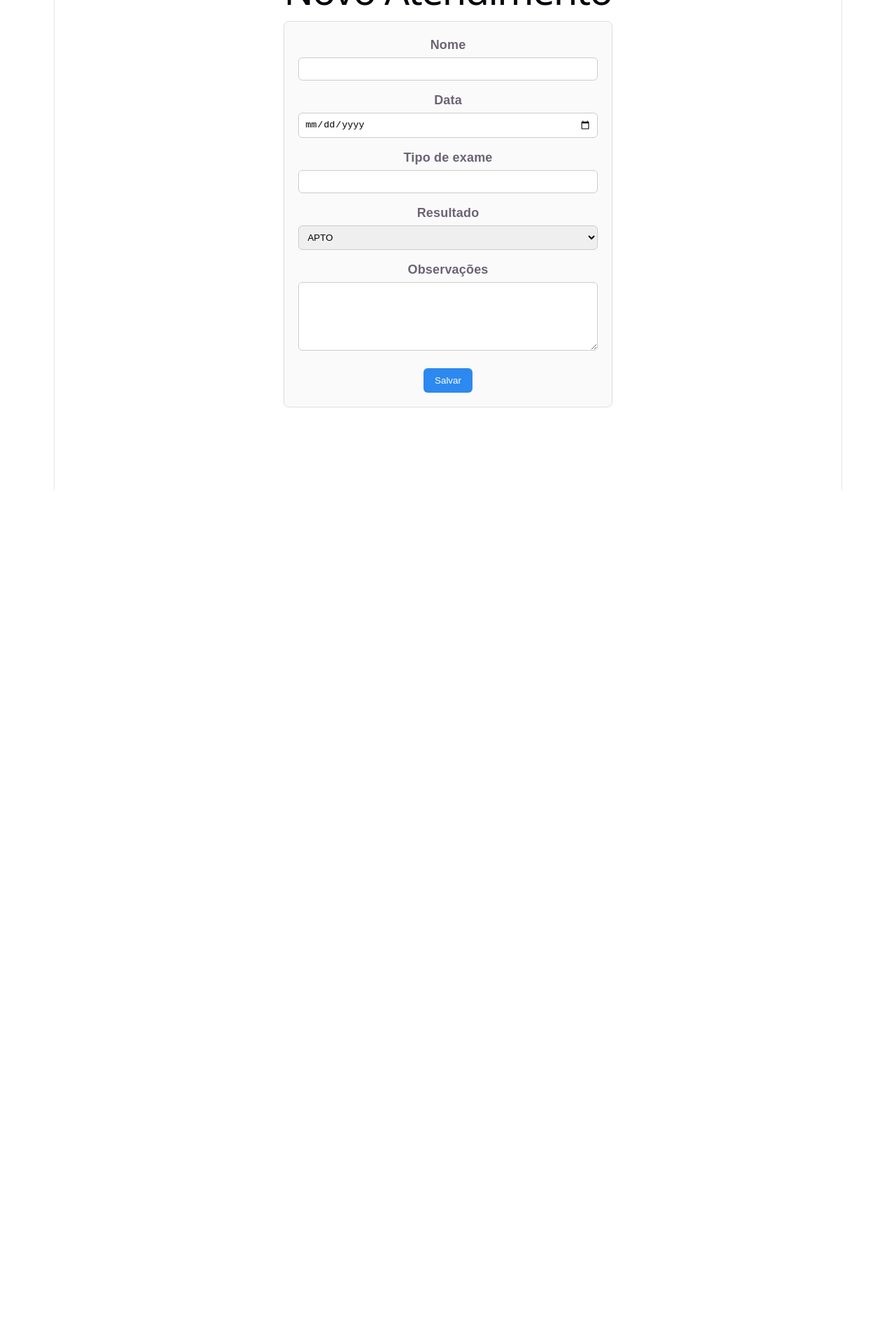
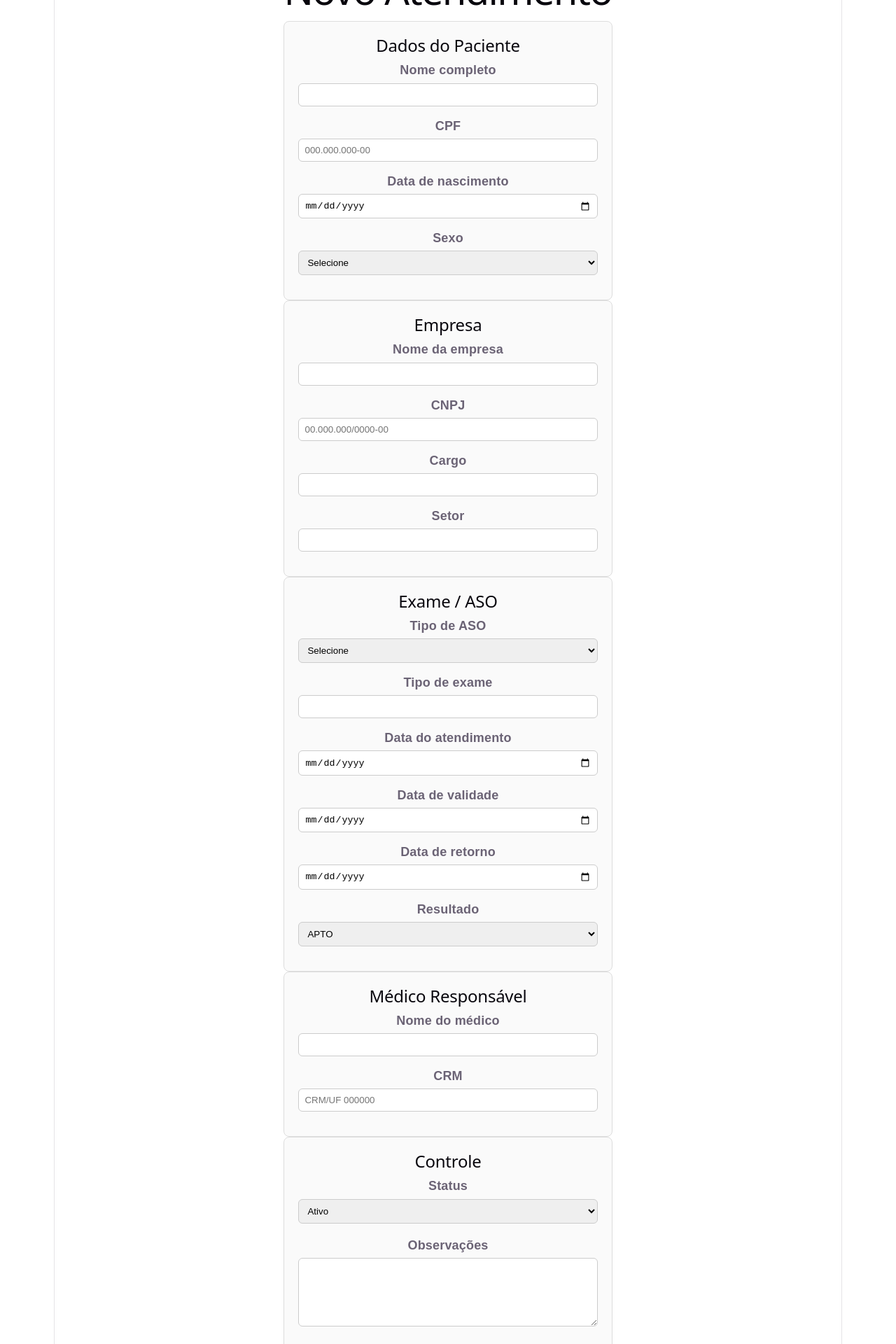
Before and after one commit to Fagner202/frontend, a Vue app: page /novo in a window 1280 px wide. Shown: the part 100-2020 px from the top of the page at 70% size. Before the commit the page ends 800 px from the top, so only its background shows below. Built offline with nearby package versions, Linux system fonts and the light colour scheme; no server answers.

Commit message:
.Novos campos

```diff
--- a/src/views/AtendimentoForm.vue
+++ b/src/views/AtendimentoForm.vue
@@ -2,22 +2,88 @@
   <div class="container">
     <h1>Novo Atendimento</h1>
 
+    <!-- Dados do Paciente -->
     <div class="card">
+      <h2 class="section-title">Dados do Paciente</h2>
+      <div class="grid-2">
         <div class="field">
-        <label>Nome</label>
+          <label>Nome completo</label>
           <input v-model="form.nome_paciente" />
         </div>
-
         <div class="field">
-        <label>Data</label>
-        <input type="date" v-model="form.data_atendimento" />
+          <label>CPF</label>
+          <input v-model="form.cpf_paciente" placeholder="000.000.000-00" />
+        </div>
+        <div class="field">
+          <label>Data de nascimento</label>
+          <input type="date" v-model="form.data_nascimento" />
+        </div>
+        <div class="field">
+          <label>Sexo</label>
+          <select v-model="form.sexo">
+            <option value="">Selecione</option>
+            <option value="M">Masculino</option>
+            <option value="F">Feminino</option>
+            <option value="Outro">Outro</option>
+          </select>
+        </div>
+      </div>
     </div>
 
+    <!-- Empresa -->
+    <div class="card">
+      <h2 class="section-title">Empresa</h2>
+      <div class="grid-2">
+        <div class="field">
+          <label>Nome da empresa</label>
+          <input v-model="form.empresa_nome" />
+        </div>
+        <div class="field">
+          <label>CNPJ</label>
+          <input v-model="form.empresa_cnpj" placeholder="00.000.000/0000-00" />
+        </div>
+        <div class="field">
+          <label>Cargo</label>
+          <input v-model="form.cargo" />
+        </div>
+        <div class="field">
+          <label>Setor</label>
+          <input v-model="form.setor" />
+        </div>
+      </div>
+    </div>
+
+    <!-- Exame / ASO -->
+    <div class="card">
+      <h2 class="section-title">Exame / ASO</h2>
+      <div class="grid-3">
+        <div class="field">
+          <label>Tipo de ASO</label>
+          <select v-model="form.tipo_aso">
+            <option value="">Selecione</option>
+            <option value="ADMISSIONAL">Admissional</option>
+            <option value="PERIODICO">Periódico</option>
+            <option value="DEMISSIONAL">Demissional</option>
+            <option value="RETORNO">Retorno</option>
+            <option value="MUDANCA_FUNCAO">Mudança de função</option>
+          </select>
+        </div>
         <div class="field">
           <label>Tipo de exame</label>
           <input v-model="form.tipo_exame" />
         </div>
-
+        <div class="field">
+          <label>Data do atendimento</label>
+          <input type="date" v-model="form.data_atendimento" />
+        </div>
+        <div class="field">
+          <label>Data de validade</label>
+          <input type="date" v-model="form.data_validade" />
+        </div>
+        <div class="field">
+          <label>Data de retorno</label>
+          <input type="date" v-model="form.data_retorno" />
+        </div>
         <div class="field">
           <label>Resultado</label>
           <select v-model="form.resultado">
@@ -25,16 +91,44 @@
             <option value="INAPTO">INAPTO</option>
           </select>
         </div>
+      </div>
+    </div>
 
+    <!-- Médico -->
+    <div class="card">
+      <h2 class="section-title">Médico Responsável</h2>
+      <div class="grid-2">
         <div class="field">
+          <label>Nome do médico</label>
+          <input v-model="form.medico_nome" />
+        </div>
+        <div class="field">
+          <label>CRM</label>
+          <input v-model="form.crm_medico" placeholder="CRM/UF 000000" />
+        </div>
+      </div>
+    </div>
+
+    <!-- Controle -->
+    <div class="card">
+      <h2 class="section-title">Controle</h2>
+      <div class="grid-2">
+        <div class="field">
+          <label>Status</label>
+          <select v-model="form.status">
+            <option value="ATIVO">Ativo</option>
+            <option value="CANCELADO">Cancelado</option>
+            <option value="ARQUIVADO">Arquivado</option>
+          </select>
+        </div>
+      </div>
+      <div class="field" style="margin-top: 1rem">
         <label>Observações</label>
         <textarea v-model="form.observacoes"></textarea>
       </div>
+    </div>
 
-      <button class="btn" @click="submit">
-        Salvar
-      </button>
-    </div>
+    <button class="btn" @click="submit">Salvar</button>
   </div>
 </template>
 
@@ -47,10 +141,23 @@ const router = useRouter();
 
 const form = ref({
   nome_paciente: "",
+  cpf_paciente: "",
+  data_nascimento: "",
+  sexo: "",
+  empresa_nome: "",
+  empresa_cnpj: "",
+  cargo: "",
+  setor: "",
+  tipo_aso: "",
+  tipo_exame: "",
   data_atendimento: "",
-  tipo_exame: "",
+  data_validade: "",
+  data_retorno: "",
   resultado: "APTO",
-  observacoes: ""
+  medico_nome: "",
+  crm_medico: "",
+  status: "ATIVO",
+  observacoes: "",
 });
 
 const submit = async () => {
```
Lines whose indentation alone changed are shown as unchanged.
